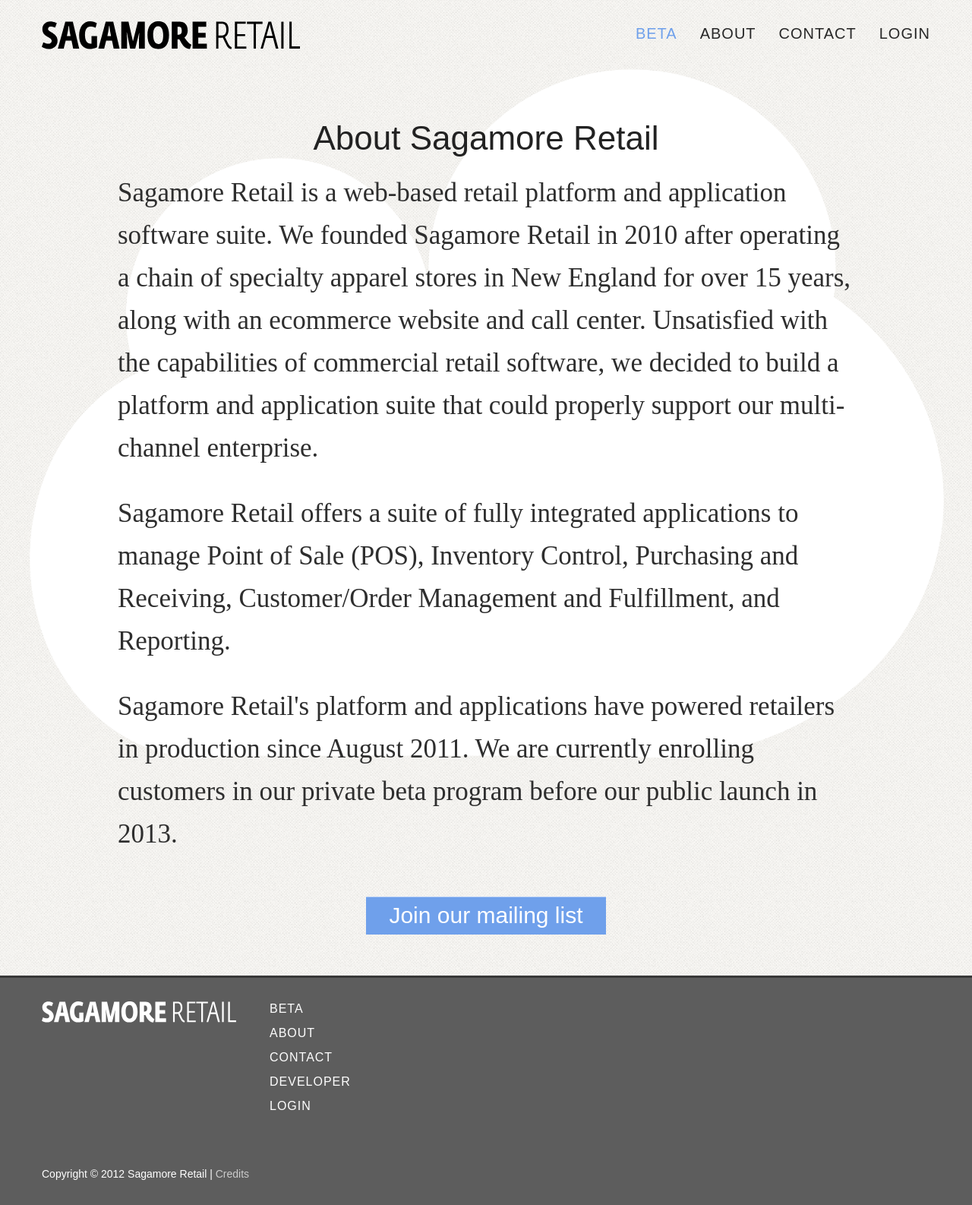
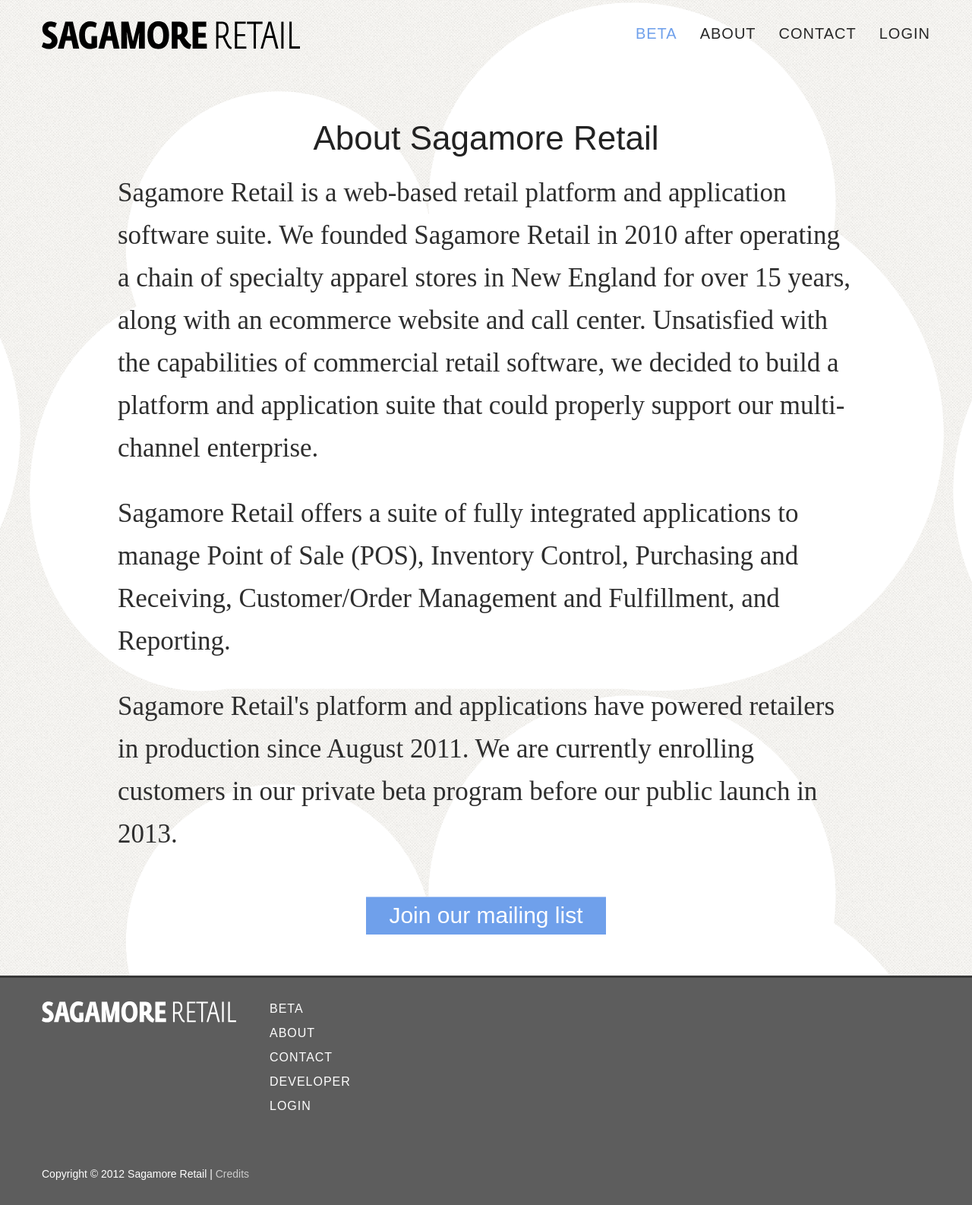
Before and after one commit to jitendrac/sagamore.github.com, a Jekyll site: the page built from about.html, in a window 1280 px wide. Shown: the whole page at 76% size. Built offline with Jekyll 4.4.1, drawn with Linux system fonts in a browser that asks for light colours.

Commit message:
Style changes

```diff
--- a/_layouts/default.html
+++ b/_layouts/default.html
@@ -20,6 +20,7 @@
   <script src="/javascripts/app.js"></script>
 </head>
 <body>
+  <div class="wrapper {{ page.wrapperClasses }}">
     <div class="row">
       <div class="topnav">
         <div class="four columns">
@@ -39,7 +40,9 @@
       </div>
     </div>
 
+    <div class="content">
       {{ content }}
+    </div>
 
     <div class="botnav">
       <div class="row">
@@ -63,6 +66,7 @@
         </div>
       </div>
     </div>
+  </div>
 
   <script type="text/javascript">
     var _gaq = _gaq || [];
--- a/about.html
+++ b/about.html
@@ -3,7 +3,7 @@
 title: About Sagamore Retail Web-Based Retail Software
 ---
 
-<div id="clowd">
+<div class="cloud-fullpage">
   <div class="row">
     <div class="twelve columns">
       <br />
--- a/preview.html
+++ b/preview.html
@@ -44,7 +45,7 @@
     </div>
   </div>
 
-  <div id="cloud">
+  <div class="cloud">
     <div class="row">
 
       <div class="twelve columns">
--- a/stylesheets/app.css
+++ b/stylesheets/app.css
@@ -140,16 +140,28 @@
 
 /* Cloud background*/
 
-#cloud {background-image:url(../images/backgrounds/clowd_background_home_2.png); background-repeat:no-repeat; background-position:bottom; background-size:100%; padding-bottom:30px;}
+.cloud, .wrapper {
+	background-image:url(../images/backgrounds/clowd_background_home_2.png);
+}
 
-#clowd {
-	background-image:url(../images/backgrounds/clowd_background_home_2.png);
+.cloud {
 	background-repeat:no-repeat;
-	background-position:center top;
+	background-position:bottom;
+	background-size:100%;
+	padding-bottom:30px;
+}
+
+.wrapper {
+	background-position: center top;
 	background-size: 95%;
 	background-attachment:fixed;
 	width:100%;
-	height:100%;}
+	height:100%;
+}
+
+.wrapper.home {
+	background-image: none;
+}
 
 /* Value Prop Section */
 
```
Also changed, not shown: other parts of preview.html (+1 -0 lines), beta.html (line endings or trailing spaces). Lines whose indentation alone changed are shown as unchanged.
